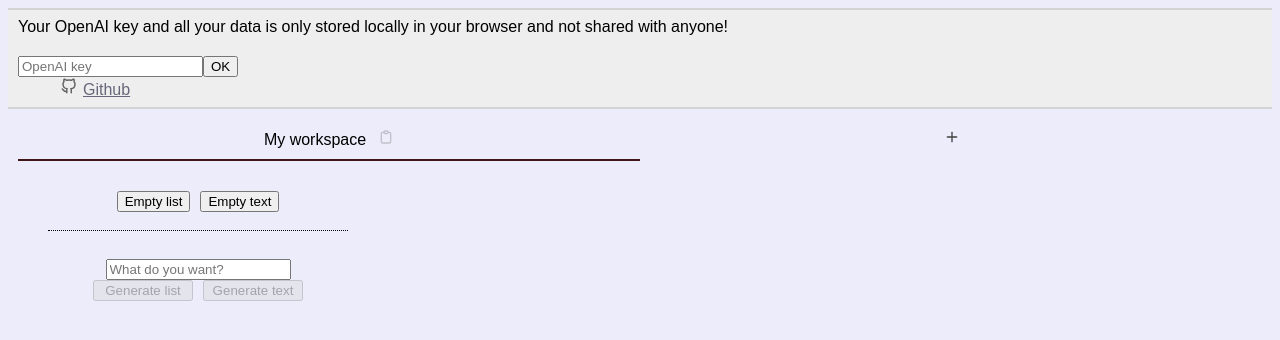
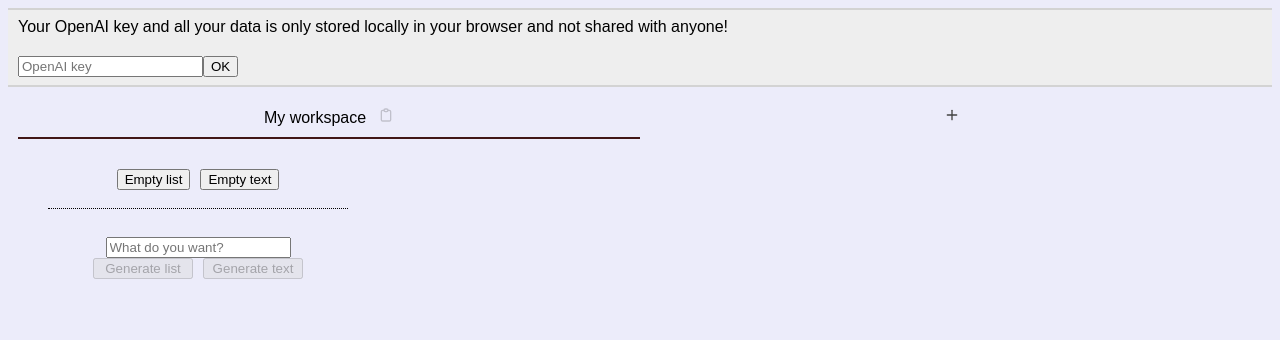
Before and after one commit to espenabr/turbothink, a React (Vite) app: page / in a window 1280 px wide. Shown: the top 340 px of the page. Built offline with nearby package versions, Linux system fonts and the light colour scheme.

Commit message:
right align settings

```diff
--- a/src/App.css
+++ b/src/App.css
@@ -253,8 +253,9 @@
     opacity: 80%;
     color: rgb(70, 70, 95);
     text-decoration: underline;
+    margin-right: 20px;
 }
 
 .settings-element {
-    margin-left: 40px;
+    margin-left: 25px;
 }
--- a/src/Settings.tsx
+++ b/src/Settings.tsx
@@ -83,7 +83,7 @@ const Settings = ({
     return (
         <div>
             {validKey(openAiKey) ? (
-                <>
+                <div style={{ textAlign: "right"}}>
                     <span className="settings-element">
                         Model:&nbsp;
                         <select value={gptModel} onChange={onChangeModel}>
@@ -95,7 +95,7 @@ const Settings = ({
                         </select>
                     </span>
                     <span className="settings-element">
-                        Element height:&nbsp;
+                        Height&nbsp;
                         <select value={blockHeight} onChange={onChangeBlockHeight}>
                             {blockHeightOptions.map((o) => (
                                 <option key={o.value} value={o.value}>
@@ -106,7 +106,7 @@ const Settings = ({
                     </span>
 
                     <span className="settings-element">
-                        Reasoning strategy:&nbsp;
+                        Reasoning&nbsp;
                         <select value={reasoningStrategy} onChange={onChangeReasoningStrategy}>
                             {reasoningStrategyOptions.map((o) => (
                                 <option key={o.value} value={o.value}>
@@ -115,14 +115,15 @@ const Settings = ({
                             ))}
                         </select>
                     </span>
-                </>
+
+                    <span className="settings-element github-reference" onClick={onOpenGithubRepo}>
+                        <IconBrandGithub />
+                        <span style={{ marginLeft: "5px" }}>Github</span>
+                    </span>
+                </div>
             ) : (
                 <InputOpenAiKey currentKey={openAiKey} onInput={onUpdateKey} />
             )}
-            <span className="settings-element github-reference" onClick={onOpenGithubRepo}>
-                <IconBrandGithub />
-                <span style={{ marginLeft: "5px" }}>Github</span>
-            </span>
         </div>
     );
 };
```
